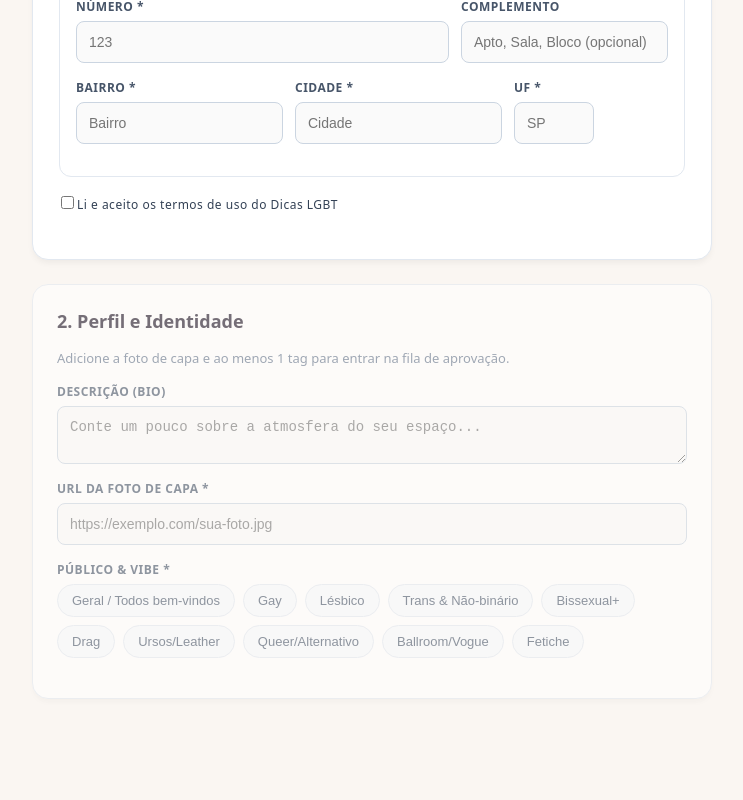
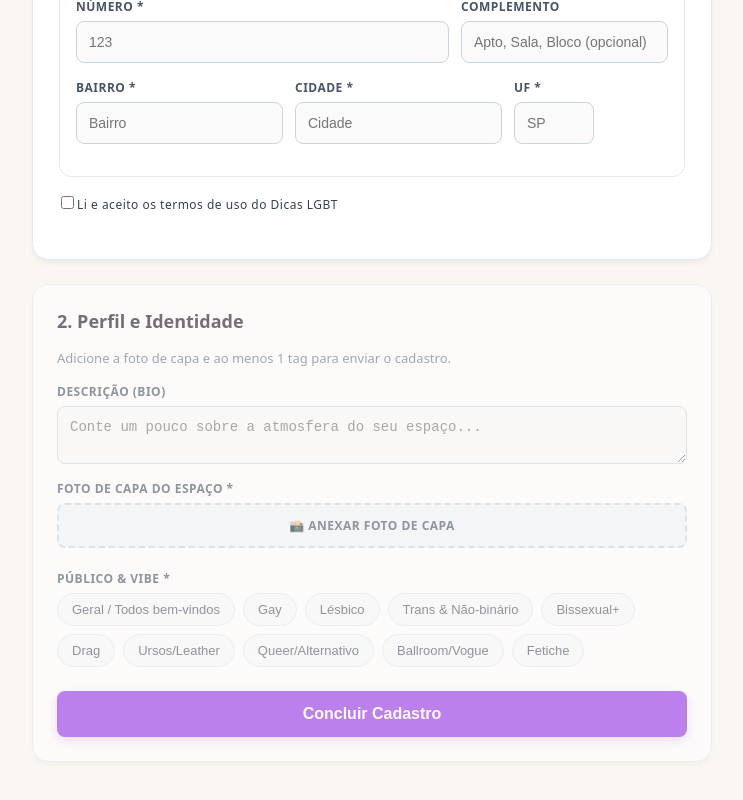
Before and after one commit to arditoa/dicas-portal-b2b, a React (Vite) app in the folder portal-cadastro/: page / in a window 1280 px wide. Shown: the part 729-1529 px from the top of the page, without its empty margins (268-1011 px from the left). Before the commit the page ends 1476 px from the top, so only its background shows below. Built offline with nearby package versions, Linux system fonts and the light colour scheme; no server answers.

Commit message:
feat: substitui URL da foto por upload de arquivo e adiciona botao concluir cadastro

```diff
--- a/portal-cadastro/src/components/CadastroCompletoForm.css
+++ b/portal-cadastro/src/components/CadastroCompletoForm.css
@@ -159,3 +159,68 @@
   color: #FFFFFF;
   border-color: #9333EA;
 }
+
+/* Upload e Preview de Imagem */
+.input-file-hidden {
+  display: none;
+}
+
+.btn-upload {
+  display: inline-block;
+  padding: 12px 18px;
+  background-color: #F1F5F9;
+  border: 2px dashed #CBD5E1;
+  border-radius: 8px;
+  color: #334155;
+  font-size: 14px;
+  font-weight: 600;
+  text-align: center;
+  cursor: pointer;
+  transition: all 0.2s ease;
+}
+
+.btn-upload:hover {
+  background-color: #E2E8F0;
+  border-color: #9333EA;
+  color: #9333EA;
+}
+
+.preview-container {
+  margin-top: 12px;
+}
+
+.preview-foto {
+  width: 100%;
+  max-height: 200px;
+  object-fit: cover;
+  border-radius: 8px;
+  border: 1px solid #E2E8F0;
+}
+
+/* Botao de Conclusao Manual */
+.campo-acao {
+  margin-top: 24px;
+}
+
+.btn-concluir {
+  width: 100%;
+  padding: 14px;
+  background-color: #9333EA;
+  color: #FFFFFF;
+  border: none;
+  border-radius: 8px;
+  font-size: 16px;
+  font-weight: 700;
+  cursor: pointer;
+  box-shadow: 0 4px 12px rgba(147, 51, 234, 0.25);
+  transition: background-color 0.2s ease;
+}
+
+.btn-concluir:hover {
+  background-color: #7E22CE;
+}
+
+.btn-concluir:disabled {
+  opacity: 0.6;
+  cursor: not-allowed;
+}
--- a/portal-cadastro/src/components/CadastroCompletoForm.tsx
+++ b/portal-cadastro/src/components/CadastroCompletoForm.tsx
@@ -45,9 +45,11 @@ export function CadastroCompletoForm() {
 
   const [bio, setBio] = useState('');
   const [fotoCapa, setFotoCapa] = useState('');
+  const [nomeArquivo, setNomeArquivo] = useState('');
   const [tagsVibe, setTagsVibe] = useState<string[]>([]);
   const [statusMsg, setStatusMsg] = useState('');
   const [carregandoCnpj, setCarregandoCnpj] = useState(false);
+  const [enviando, setEnviando] = useState(false);
 
   useEffect(() => {
     const limpo = apenasDigitos(doc);
@@ -92,6 +94,18 @@ export function CadastroCompletoForm() {
     if (checked) {
       setLiberado(true);
       salvarRascunho();
+    }
+  };
+
+  const handleFileUpload = (e: React.ChangeEvent<HTMLInputElement>) => {
+    const file = e.target.files?.[0];
+    if (file) {
+      setNomeArquivo(file.name);
+      const reader = new FileReader();
+      reader.onloadend = () => {
+        setFotoCapa(reader.result as string);
+      };
+      reader.readAsDataURL(file);
     }
   };
 
@@ -142,18 +156,28 @@ export function CadastroCompletoForm() {
     }
   };
 
-  useEffect(() => {
-    if (liberado && fotoCapa && tagsVibe.length > 0) {
-      promoverParaPendente();
+  const concluirCadastro = async () => {
+    if (!fotoCapa) {
+      alert('Por favor, anexe uma foto de capa para o seu espaço.');
+      return;
     }
-  }, [fotoCapa, tagsVibe]);
+    if (tagsVibe.length === 0) {
+      alert('Selecione ao menos 1 tag no campo Público & Vibe.');
+      return;
+    }
 
-  const promoverParaPendente = async () => {
-    if (partnerId && !partnerId.startsWith('temp-')) {
-      await supabase.from('venues').update({ bio, foto_capa: fotoCapa, tags_publico_vibe: tagsVibe }).eq('id', venueId);
-      await supabase.from('partners').update({ status: 'pendente' }).eq('id', partnerId);
+    setEnviando(true);
+    try {
+      if (partnerId && !partnerId.startsWith('temp-')) {
+        await supabase.from('venues').update({ bio, foto_capa: fotoCapa, tags_publico_vibe: tagsVibe }).eq('id', venueId);
+        await supabase.from('partners').update({ status: 'pendente' }).eq('id', partnerId);
+      }
+      setStatusMsg('🎉 Perfil enviado com sucesso para moderação!');
+    } catch {
+      setStatusMsg('🎉 Perfil enviado com sucesso para moderação!');
+    } finally {
+      setEnviando(false);
     }
-    setStatusMsg('🎉 Perfil enviado automaticamente para moderação!');
   };
 
   const toggleTag = (tag: string) => {
@@ -275,7 +299,7 @@ export function CadastroCompletoForm() {
 
       <section className={`cadastro-completo__secao ${!liberado ? 'cadastro-completo__secao--bloqueada' : ''}`}>
         <h2>2. Perfil e Identidade</h2>
-        <p className="cadastro-completo__lede-secao">Adicione a foto de capa e ao menos 1 tag para entrar na fila de aprovação.</p>
+        <p className="cadastro-completo__lede-secao">Adicione a foto de capa e ao menos 1 tag para enviar o cadastro.</p>
 
         <div className="campo">
           <label>Descrição (Bio)</label>
@@ -288,13 +312,22 @@ export function CadastroCompletoForm() {
         </div>
 
         <div className="campo">
-          <label>URL da Foto de Capa *</label>
+          <label>Foto de Capa do Espaço *</label>
           <input
-            type="text"
-            placeholder="https://exemplo.com/sua-foto.jpg"
-            value={fotoCapa}
-            onChange={(e) => setFotoCapa(e.target.value)}
+            type="file"
+            accept="image/*"
+            id="foto-upload"
+            className="input-file-hidden"
+            onChange={handleFileUpload}
           />
+          <label htmlFor="foto-upload" className="btn-upload">
+            📸 {nomeArquivo ? `Foto anexada: ${nomeArquivo}` : 'Anexar Foto de Capa'}
+          </label>
+          {fotoCapa && (
+            <div className="preview-container">
+              <img src={fotoCapa} alt="Preview da capa" className="preview-foto" />
+            </div>
+          )}
         </div>
 
         <div className="campo">
@@ -312,6 +345,17 @@ export function CadastroCompletoForm() {
             ))}
           </div>
         </div>
+
+        <div className="campo-acao">
+          <button
+            type="button"
+            className="btn-concluir"
+            onClick={concluirCadastro}
+            disabled={enviando}
+          >
+            {enviando ? 'Enviando Cadastro...' : 'Concluir Cadastro'}
+          </button>
+        </div>
       </section>
     </div>
   );
```
